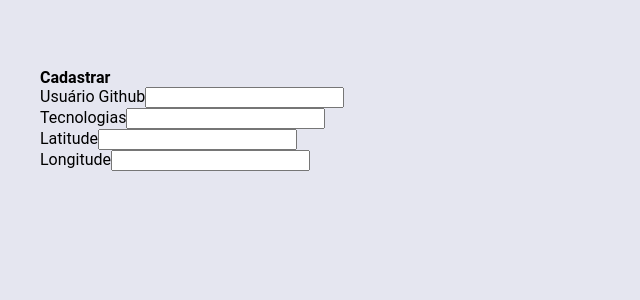
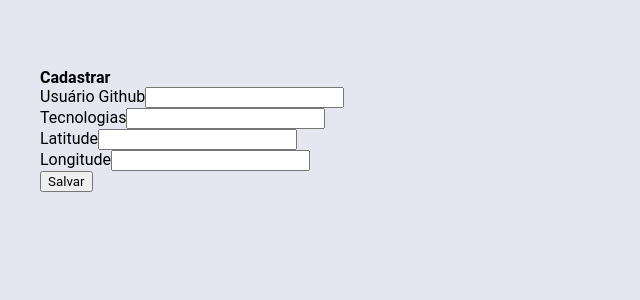
Before and after one commit to viniciusolima/omnistack-10-react, a React (Create React App) app: page / in a window 1280 px wide. Shown: the top 300 px of the page, without its empty margins (0-640 px from the left). Built offline with nearby package versions, Linux system fonts and the light colour scheme.

Commit message:
Import Sidebar.css and add submit button

```diff
--- a/src/App.js
+++ b/src/App.js
@@ -1,6 +1,7 @@
 import React from 'react';
 import './global.css'
 import './App.css'
+import './Sidebar.css'
 
 function App() {
   return (
@@ -20,7 +21,6 @@ function App() {
 
           <div class="input-group">
             <div class="input-block">
-              <div class="input-block">
               <label htmlFor="latitude">Latitude</label>
               <input name="latitude" id="latitude" required></input>
             </div>
@@ -30,7 +30,8 @@ function App() {
               <input name="longitude" id="longitude" required></input>
             </div>
           </div>
-          </div>
+
+          <button type="submit">Salvar</button>
         </form>
       </aside>
       <main>
```
Lines whose indentation alone changed are shown as unchanged.
